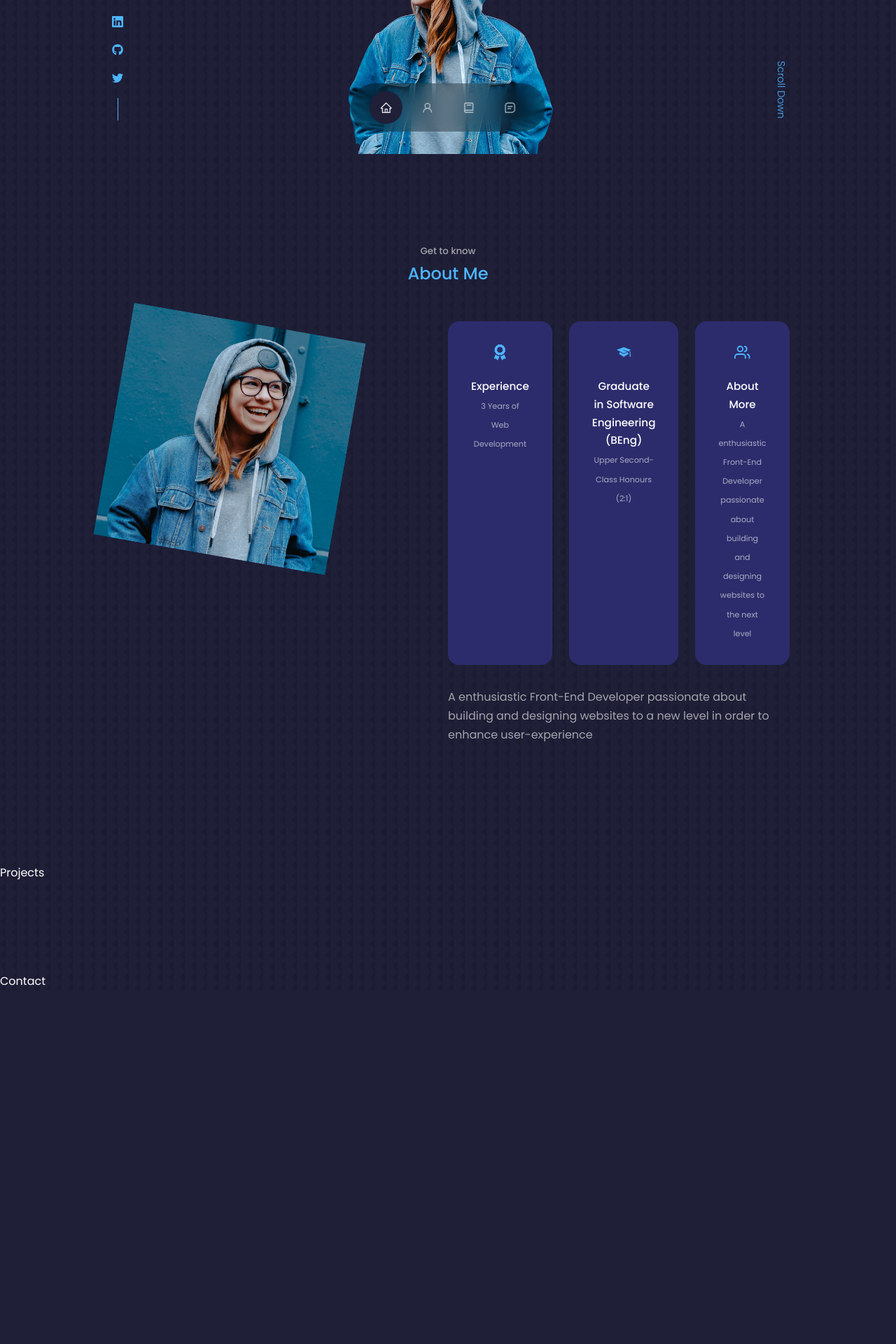
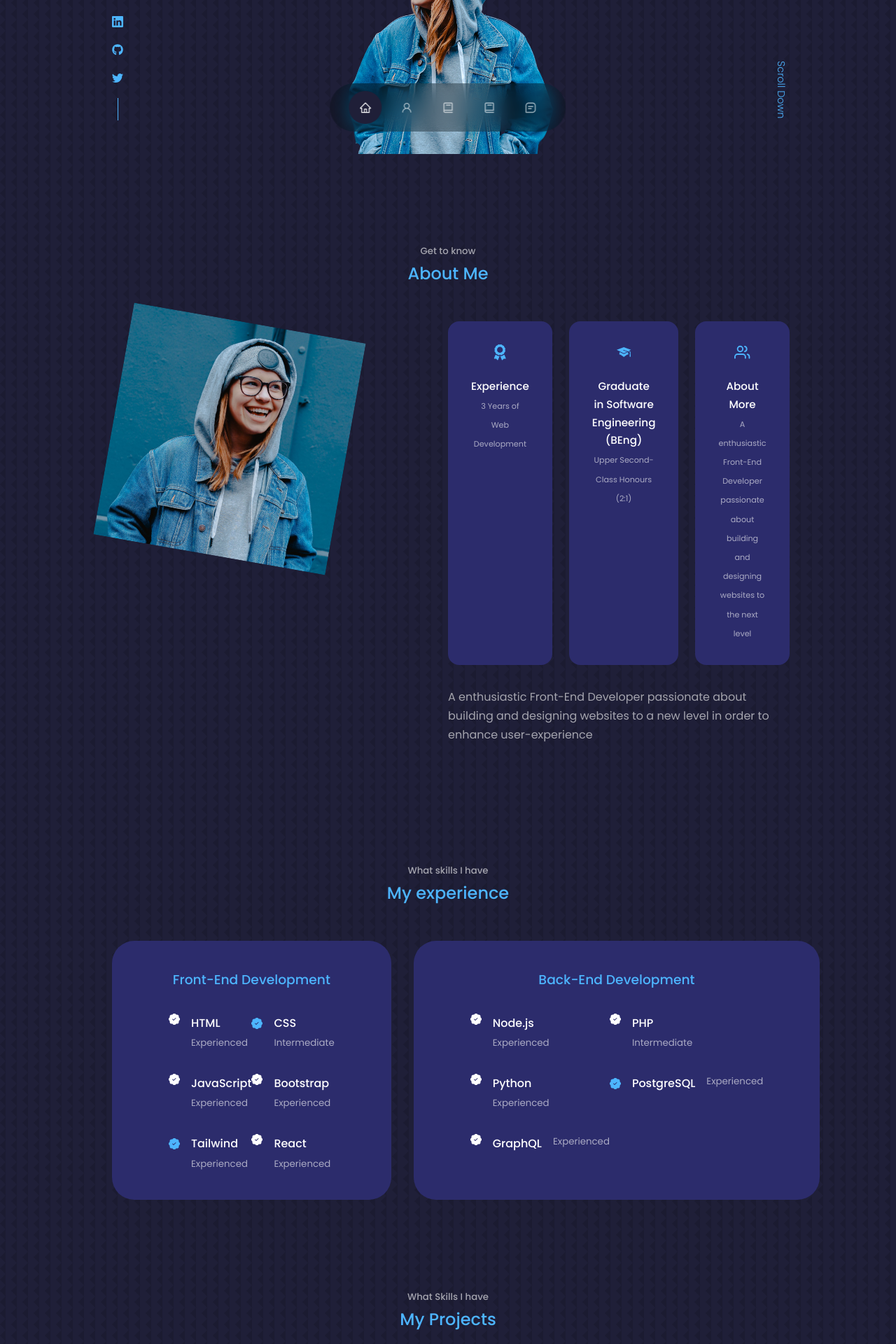
Before and after one commit to MohammedDChowdhury/my-portfolio, a React (Create React App) app: page / in a window 1280 px wide. Shown: the part 580-2500 px from the top of the page at 70% size. Before the commit the page ends 1995 px from the top, so only its background shows below. Built offline with nearby package versions, Linux system fonts and the light colour scheme.

Commit message:
experience

```diff
--- a/src/App.jsx
+++ b/src/App.jsx
@@ -3,6 +3,7 @@ import Header from "./components/header/Header";
 import About from "./components/about/About";
 import Projects from "./components/projects/Projects";
 import Contact from "./components/contact/Contact";
+import Experience from "./components/experience/Experience";
 
 function App() {
   return (
@@ -10,6 +11,7 @@ function App() {
       <Header />
       <NavBar />
       <About />
+      <Experience/>
       <Projects/>
       <Contact />
 
--- a/src/components/about/about.css
+++ b/src/components/about/about.css
@@ -63,3 +63,44 @@
     margin: 2rem 0 2.6rem;
     color: var(--color-light);
 }
+
+
+/* -------------- MEDIA QUERIES (MEDIUM DEVICES) ------------ */
+@media screen and (max-width: 1024px) {
+.about__container {
+    grid-template-columns: 1fr;
+}
+
+.about__me {
+    width: 50%;
+    margin: 2rem auto 4rem;
+}
+}
+
+.about__content p {
+    margin: 1rem 0 1 1.5rem;
+}
+
+
+
+/* -------------- MEDIA QUERIES (SMALL DEVICES) ------------ */
+@media screen and (max-width: 600px) {
+    .about__me {
+        width: 65%;
+        margin: 0 auto 3rem;
+    }
+
+
+    .about__cards {
+        grid-template-columns: 1fr 1fr;
+        gap: rem;
+    }
+
+    .about__content {
+        text-align: center;
+    }
+
+    .about__content p {
+        margin: 1.5rem 0;
+    }
+}
--- /dev/null
+++ b/src/components/experience/Experience.jsx
@@ -0,0 +1,99 @@
+import React from "react";
+import "./experience.css";
+import { BsPatchCheckFill } from "react-icons/bs";
+
+export default function Experience() {
+  return (
+    <section id="experience">
+      <h5>What skills I have</h5>
+      <h2>My experience</h2>
+
+      <div className="container experience__container">
+        <div className="experience__frontend">
+          <h3>Front-End Development</h3>
+          <div className="experience__content">
+            <article className="experience__details">
+              <BsPatchCheckFill classname="experience__details-icon" />
+              <div>
+                <h4>HTML</h4>
+                <small className="text-light">Experienced</small>
+              </div>
+            </article>
+            <article className="experience__details">
+              <BsPatchCheckFill className="experience__details-icon" />
+              <div>
+                <h4>CSS</h4>
+                <small className="text-light">Intermediate</small>
+              </div>
+            </article>
+            <article className="experience__details">
+              <BsPatchCheckFill classname="experience__details-icon" />
+              <div>
+                <h4>JavaScript</h4>
+                <small className="text-light">Experienced</small>
+              </div>
+            </article>
+            <article className="experience__details">
+              <BsPatchCheckFill classname="experience__details-icon " />
+              <div>
+                <h4>Bootstrap</h4>
+                <small className="text-light">Experienced</small>
+              </div>
+            </article>
+            <article className="experience__details">
+              <BsPatchCheckFill className="experience__details-icon" />
+              <div>
+                <h4>Tailwind</h4>
+                <small className="text-light">Experienced</small>
+              </div>
+            </article>
+            <article className="experience__details">
+              <BsPatchCheckFill classname="experience__details-icon " />
+              <div>
+                <h4>React</h4>
+                <small className="text-light">Experienced</small>
+              </div>
+            </article>
+          </div>
+        </div>
+        {/* END OF FRONT-END */}
+        <div className="experience__backend">
+          <h3>Back-End Development</h3>
+          <div className="experience__content">
+            <article className="experience__details">
+              <BsPatchCheckFill classname="experience__details-icon" />
+              <div>
+                <h4>Node.js</h4>
+                <small className="text-light">Experienced</small>
+              </div>
+            </article>
+            <article className="experience__details">
+              <BsPatchCheckFill classname="experience__details-icon" />
+              <div>
+                <h4>PHP</h4>
+                <small className="text-light">Intermediate</small>
+              </div>
+            </article>
+            <article className="experience__details">
+              <BsPatchCheckFill classname="experience__details-icon" />
+              <div>
+                <h4>Python</h4>
+                <small className="text-light">Experienced</small>
+              </div>
+            </article>
+            <article className="experience__details">
+              <BsPatchCheckFill className="experience__details-icon" />
+              <h4>PostgreSQL</h4>
+              <small className="text-light">Experienced</small>
+            </article>
+            <article className="experience__details">
+              <BsPatchCheckFill classname="experience__details-icon " />
+              <h4>GraphQL</h4>
+              <small className="text-light">Experienced</small>
+            </article>
+          </div>
+        </div>
+      </div>
+    </section>
+  );
+}
--- /dev/null
+++ b/src/components/experience/experience.css
@@ -0,0 +1,68 @@
+.experience__container {
+  display: grid;
+  grid-template-columns: 1fr 1fr;
+  gap: 2rem;
+}
+
+.experience__container > div {
+  background: var(--color-bg-variant);
+  padding: 2.4rem 5rem;
+  border-radius: 2rem;
+  border: 1px solid transparent;
+  transition: var(--transition);
+}
+.experience__container > div:hover {
+  background: transparent;
+  border-color: var(--color-primary-variant);
+  cursor: default;
+}
+
+.experience__container > div h3 {
+  text-align: center;
+  margin-bottom: 2rem;
+  color: var(--color-primary);
+}
+
+.experience__content {
+  display: grid;
+  grid-template-columns: 1fr 1fr;
+  row-gap: 2rem;
+}
+
+.experience__details {
+  display: flex;
+  gap: 1rem;
+}
+
+.experience__details-icon {
+  margin-top: 6px;
+  color: var(--color-primary);
+}
+
+/* -------------- MEDIA QUERIES (MEDIUM DEVICES) ------------ */
+@media screen and (max-width: 1024px) {
+  .experience__container {
+    grid-template-columns: 1fr;
+  }
+  .experience__container > div {
+    width: 80%;
+    padding: 2rem;
+    margin: 0 auto;
+  }
+
+  .experience__content {
+    padding: 1rem;
+  }
+}
+
+/* -------------- MEDIA QUERIES (SMALL DEVICES) ------------ */
+@media screen and (max-width: 600px) {
+  .experience__container {
+    gap: 1rem;
+  }
+
+  .experience__container > div {
+    width: 100%;
+    padding: 2rem 1rem;
+  }
+}
--- a/src/components/nav/NavBar.jsx
+++ b/src/components/nav/NavBar.jsx
@@ -1,12 +1,10 @@
-import React from 'react'
-import './nav.css'
-import {AiOutlineHome} from 'react-icons/ai'
-import {AiOutlineUser} from 'react-icons/ai'
-import {BiBook} from 'react-icons/bi'
-import {BiMessageSquareDetail} from 'react-icons/bi'
-import { useState } from 'react'
-
-
+import React from "react";
+import "./nav.css";
+import { AiOutlineHome } from "react-icons/ai";
+import { AiOutlineUser } from "react-icons/ai";
+import { BiBook } from "react-icons/bi";
+import { BiMessageSquareDetail } from "react-icons/bi";
+import { useState } from "react";
 
 // import { Link } from 'react-router-dom'
 // import Home from "../home/Home";
@@ -18,23 +16,49 @@ import { useState } from 'react'
 // import { Link } from 'react-router-dom'
 
 const NavBar = () => {
-  const [activeNav, setActiveNav] = useState('#');
+  const [activeNav, setActiveNav] = useState("#");
   // const navStyle = {
   //   color:"black"
   // }
   return (
-   <nav>
-    <a href="/#" onClick={() => setActiveNav('#')} className={activeNav === '#' ? 'active' : ''}><AiOutlineHome/></a>
-    <a href="#about" onClick={() => setActiveNav('#about')} className={activeNav === '#about' ? 'active' : ''}><AiOutlineUser/></a>
-    <a href="#projects"onClick={() => setActiveNav('#projects')} className={activeNav === '#projects' ? 'active' : ''} ><BiBook/></a>
-    <a href="#contact" onClick={() => setActiveNav('#contact')} className={activeNav === '#contact' ? 'active' : ''}><BiMessageSquareDetail/></a>
-
-
-
+    <nav>
+      <a
+        href="/#"
+        onClick={() => setActiveNav("#")}
+        className={activeNav === "#" ? "active" : ""}
+      >
+        <AiOutlineHome />
+      </a>
+      <a
+        href="#about"
+        onClick={() => setActiveNav("#about")}
+        className={activeNav === "#about" ? "active" : ""}
+      >
+        <AiOutlineUser />
+      </a>
+      <a
+        href="#experience"
+        onClick={() => setActiveNav("#experience")}
+        className={activeNav === "#experience" ? "active" : ""}
+      >
+        <BiBook />
+      </a>
+      <a
+        href="#projects"
+        onClick={() => setActiveNav("#projects")}
+        className={activeNav === "#projects" ? "active" : ""}
+      >
+        <BiBook />
+      </a>
+      <a
+        href="#contact"
+        onClick={() => setActiveNav("#contact")}
+        className={activeNav === "#contact" ? "active" : ""}
+      >
+        <BiMessageSquareDetail />
+      </a>
     </nav>
-
-
-  )
-}
+  );
+};
 
 export default NavBar;
--- a/src/components/projects/Projects.jsx
+++ b/src/components/projects/Projects.jsx
@@ -1,7 +1,35 @@
-import React from 'react'
-import './projects.css'
+import React from "react";
+import "./projects.css";
+import IMG1 from "../../assets/portfolio1.jpg";
+import IMG2 from "../../assets/portfolio2.jpg";
+import IMG3 from "../../assets/portfolio3.jpg";
+import IMG4 from "../../assets/portfolio4.jpg";
+import IMG5 from "../../assets/portfolio5.png";
+import IMG6 from "../../assets/portfolio6.jpg";
+
 export default function Projects() {
   return (
-    <section id='projects'>Projects </section>
-  )
+    <section id="projects">
+      <h5>What Skills I have</h5>
+      <h2>My Projects</h2>
+      <div className="container projects__container">
+        <article className="projects__item">
+          <div className="projects__item-image">
+            <img src={IMG1} alt="" />
+          </div>
+          <h3>This is a project item title</h3>
+          <a href="https://github.com" className="btn">
+            Github
+          </a>
+          <a
+            href="https://dribbble.com/Alien_pixels"
+            className="btn btn-primary"
+            target="_blank"
+          >
+            Live Demo
+          </a>
+        </article>
+      </div>
+    </section>
+  );
 }
--- a/src/index.css
+++ b/src/index.css
@@ -1,4 +1,4 @@
-@import url('https://fonts.googleapis.com/css2?family=Poppins:wght@300;400;500;600&display=swap');
+@import url("https://fonts.googleapis.com/css2?family=Poppins:wght@300;400;500;600&display=swap");
 * {
   margin: 0;
   padding: 0;
@@ -22,7 +22,6 @@
   --container-width-lg: 75%;
   --container-width-md: 86%;
   --container-width-sm: 90%;
-
 }
 
 html {
@@ -30,10 +29,9 @@ html {
 }
 ::-webkit-scrollbar {
   display: none;
-
 }
 body {
-  font-family: 'Poppins', sans-serif;
+  font-family: "Poppins", sans-serif;
   background: var(--color-bg);
   color: var(--color-white);
   line-height: 1.7;
@@ -45,9 +43,12 @@ body {
   width: var(--container-width-lg);
   margin: 0 auto;
 }
-h1, h2, h3, h4, h5 {
+h1,
+h2,
+h3,
+h4,
+h5 {
   font-weight: 500;
-
 }
 h1 {
   font-size: 2.5rem;
@@ -56,7 +57,7 @@ section {
   margin-top: 8rem;
 }
 section > h2,
- section > h5 {
+section > h5 {
   text-align: center;
   color: var(--color-light);
 }
@@ -86,7 +87,6 @@ a:hover {
   cursor: pointer;
   border: 1px solid var(--color-primary);
   transition: var(--transition);
-
 }
 
 .btn:hover {
@@ -114,7 +114,6 @@ img {
 
   section {
     margin-top: 6rem;
-    height: 100vh;
   }
 }
 
```
